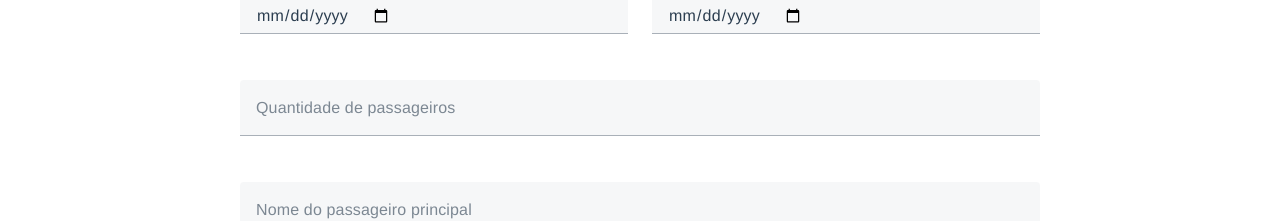
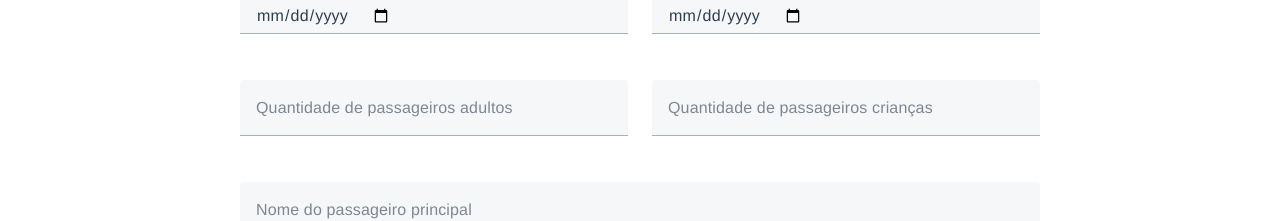
Before and after one commit to augustopiatto/Formulario-Compra-Viagem, a Vue app: page / in a window 1280 px wide. Shown: the part 212-433 px from the top of the page. Built offline with nearby package versions, Linux system fonts and the light colour scheme; what mdi-vue would draw is missing.

Commit message:
input de qtd criancas

```diff
--- a/src/views/checkout-page.vue
+++ b/src/views/checkout-page.vue
@@ -52,12 +52,24 @@
           />
         </v-col>
       </v-row>
-      <v-text-field
-        v-model="qtdPassageiros"
-        label="Quantidade de passageiros"
-        type="number"
-        :rules="[rules.campoObrigatorio]"
-      />
+      <v-row justify="space-between">
+        <v-col>
+          <!-- Adulto é obrigatório para viajar, criança não -->
+          <v-text-field
+            v-model="qtdPassageirosAdulto"
+            label="Quantidade de passageiros adultos"
+            type="number"
+            :rules="[rules.campoObrigatorio]"
+          />
+        </v-col>
+        <v-col>
+          <v-text-field
+            v-model="qtdPassageirosCrianca"
+            label="Quantidade de passageiros crianças"
+            type="number"
+          />
+        </v-col>
+      </v-row>
       <v-text-field
         v-model="passageiroPrincipal"
         label="Nome do passageiro principal"
@@ -123,7 +135,8 @@
       emailPrincipal: null,
       origem: null,
       passageiroPrincipal: null,
-      qtdPassageiros: null,
+      qtdPassageirosAdulto: null,
+      qtdPassageirosCrianca: null,
       rules,
     };
   },
@@ -170,7 +183,8 @@
       this.destino = "Jacareí";
       this.dataIda = "2023-05-09";
       this.dataVolta = "2023-05-10";
-      this.qtdPassageiros = 10;
+      this.qtdPassageirosAdulto = 5;
+      this.qtdPassageirosCrianca = 1;
       this.passageiroPrincipal = "Rodolfo Clemildo Santos";
       this.emailPrincipal = "jcs@example.com";
     },
```
